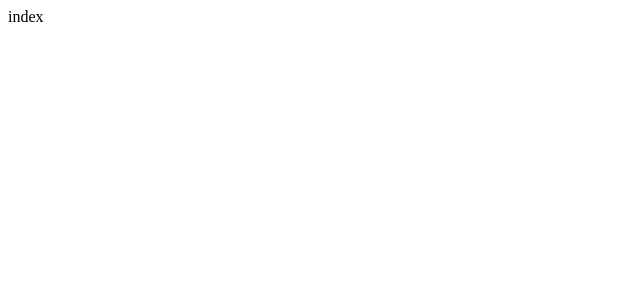
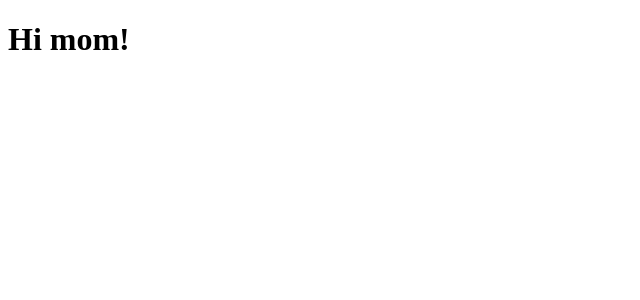
Before and after one commit to jjdubski/WorldLinkBank, a React (Vite) app in the folder northern-hack/: page / in a window 1280 px wide. Shown: the top 300 px of the page, without its empty margins (0-640 px from the left). Built offline with nearby package versions, Linux system fonts and the light colour scheme.

Commit message:
added colors

```diff
--- a/northern-hack/src/App.css
+++ b/northern-hack/src/App.css
@@ -1,3 +1,12 @@
+:root{
+  --dark-green: #0c533f;
+  --light-green: #326b58;
+  --white: #f5f5f5;
+  --light-gray: #fafafa;
+  --lime: #32cd32;
+  --green: #01a93a;
+}
+
 *{
   margin: 0;
   padding: 0;
--- a/northern-hack/src/pages/index/Index.jsx
+++ b/northern-hack/src/pages/index/Index.jsx
@@ -1,8 +1,9 @@
 import React from 'react'
+
 
 const index = () => {
   return (
-    <div>index</div>
+    <h1>Hi mom!</h1>
   )
 }
 
```
Also changed, not shown: 1 other file (tests, documents, lock files or other folders).
